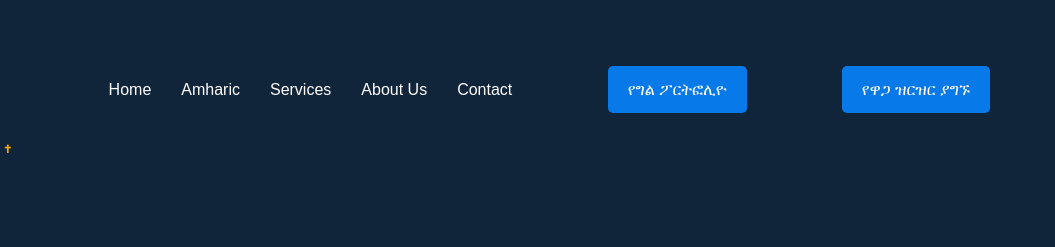
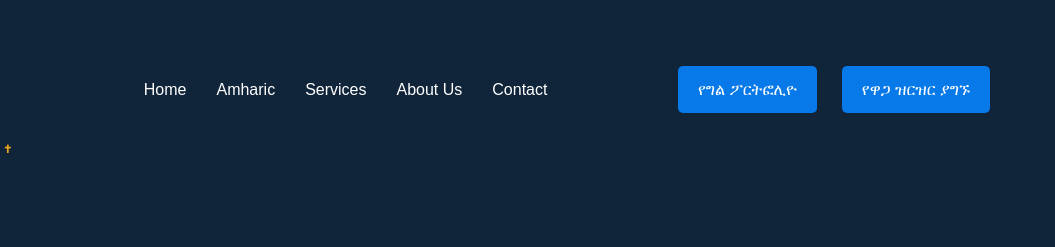
Before and after one commit to mworku2024/hawassatech, a plain HTML site: page amharic.html in a window 1280 px wide. Shown: the top 247 px of the page, 225-1280 px from the left. Drawn offline with Linux system fonts and the light colour scheme.

Commit message:
Fix HTML structure and formatting issues

```diff
--- a/amharic.html
+++ b/amharic.html
@@ -45,14 +45,14 @@
                     <li><a href="#contact">Contact</a></li>
                 </ul>
             </nav>
-
-             <a href="#contact" class="nav-btn">
+            <div class="pq">
+             <a  href="https://mworku2024.github.io/portfolio/" class="nav-btn">
                 የግል ፖርትፎሊዮ
             </a>
             <a href="#contact" class="nav-btn">
                 የዋጋ ዝርዝር ያግኙ
             </a>
-
+        </div>
 
         </div>
 
```
